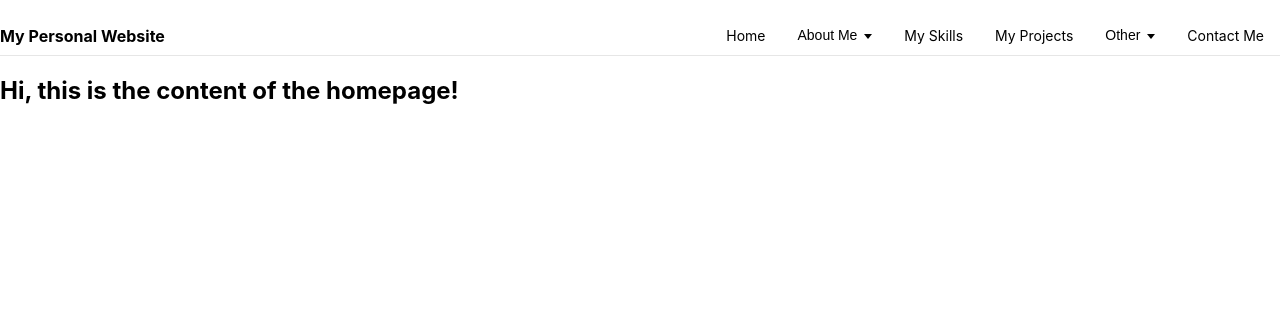
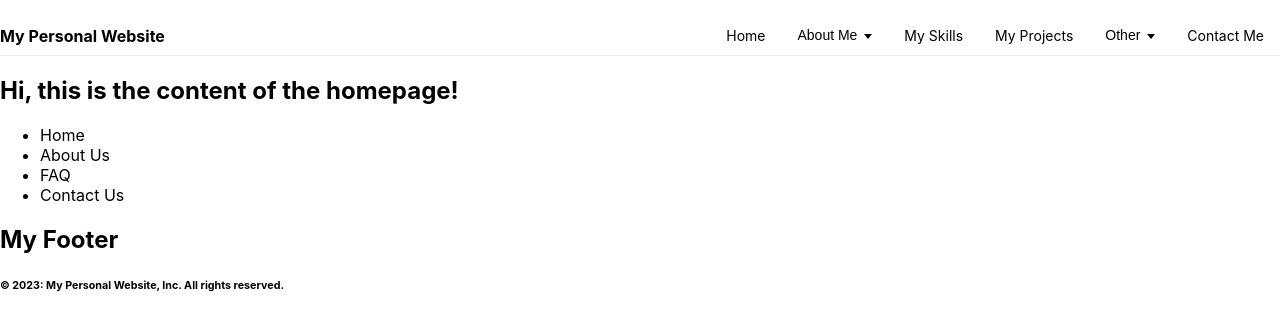
Before and after one commit to Shamayal/personal-website, a React (Create React App) app: page / in a window 1280 px wide. Shown: the top 330 px of the page. Built offline with nearby package versions, Linux system fonts and the light colour scheme.

Commit message:
added footer component

```diff
--- a/src/App.js
+++ b/src/App.js
@@ -4,12 +4,14 @@ import './App.css';
 import { BrowserRouter as Router, Routes , Route} from "react-router-dom";
 import ReactDOM from 'react-dom'
 
-import NavigationBar from "./components/NavigationBar.jsx"
-import HomePage from "./routes/HomePage.jsx"
+import NavigationBar from "./components/NavigationBar";
+import HomePage from "./routes/HomePage";
+import Footer from "./components/Footer"
 
 function App() {
   return (
-    <main className="column">
+
+    <main>
 
       <Router>
 
@@ -17,11 +19,12 @@ function App() {
         <Routes>
           <Route path="/" element={<HomePage />} />
 
-
           <Route path="*" element={<h1>404 Page Not Found</h1>} />
 
         </Routes>
-        {/* <Footer /> */}
+
+        <Footer />
+
       </Router>
 
     </main>
--- /dev/null
+++ b/src/components/Footer.jsx
@@ -0,0 +1,30 @@
+// import "../styles/Footer.css";
+
+const Footer = () => {
+
+  return (
+    <footer>
+      <div className="footer-container">
+        <div className="footer-links">
+          <ul className="links font-quicksand">
+            <li>
+                Home
+            </li>
+            <li>About Us</li>
+            <li>FAQ</li>
+            <li>Contact Us</li>
+          </ul>
+        </div>
+
+        <div className="footer-title fontweight-700 font-poppins">
+          <h2>My Footer</h2>
+        </div>
+        <div className="footer-copyright font-quicksand">
+          <h6>© 2023: My Personal Website, Inc. All rights reserved.</h6>
+        </div>
+      </div>
+    </footer>
+  );
+};
+
+export default Footer;
```
